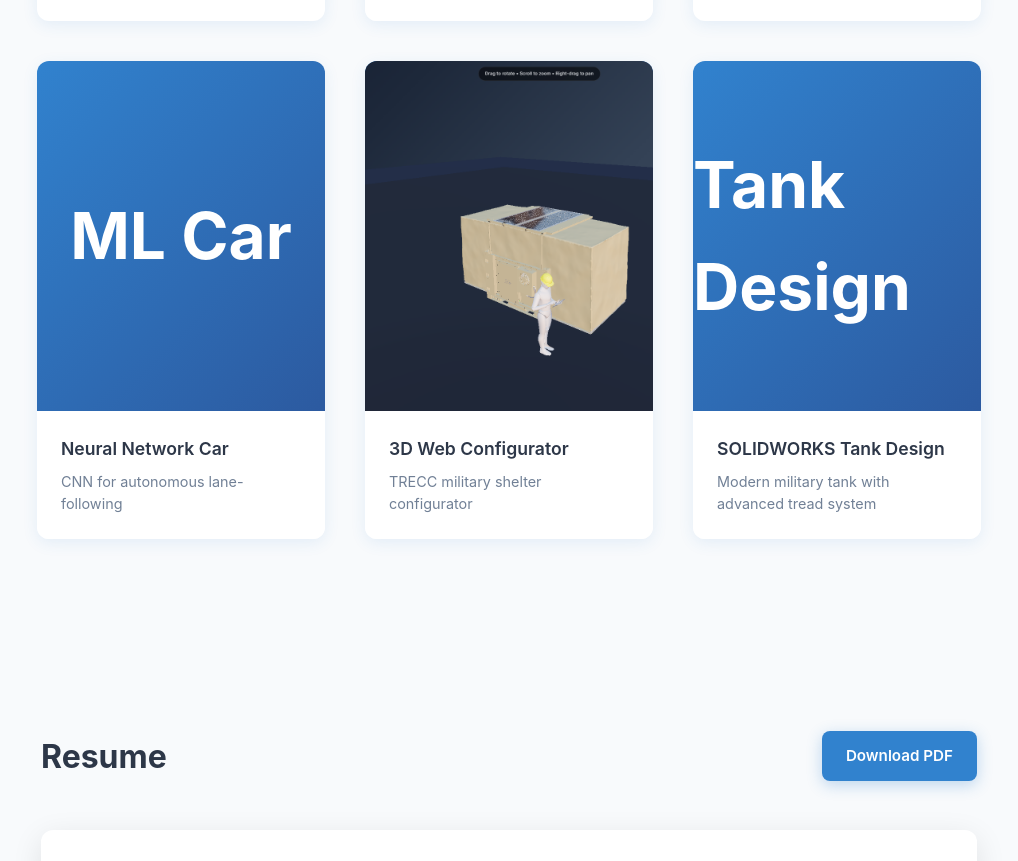
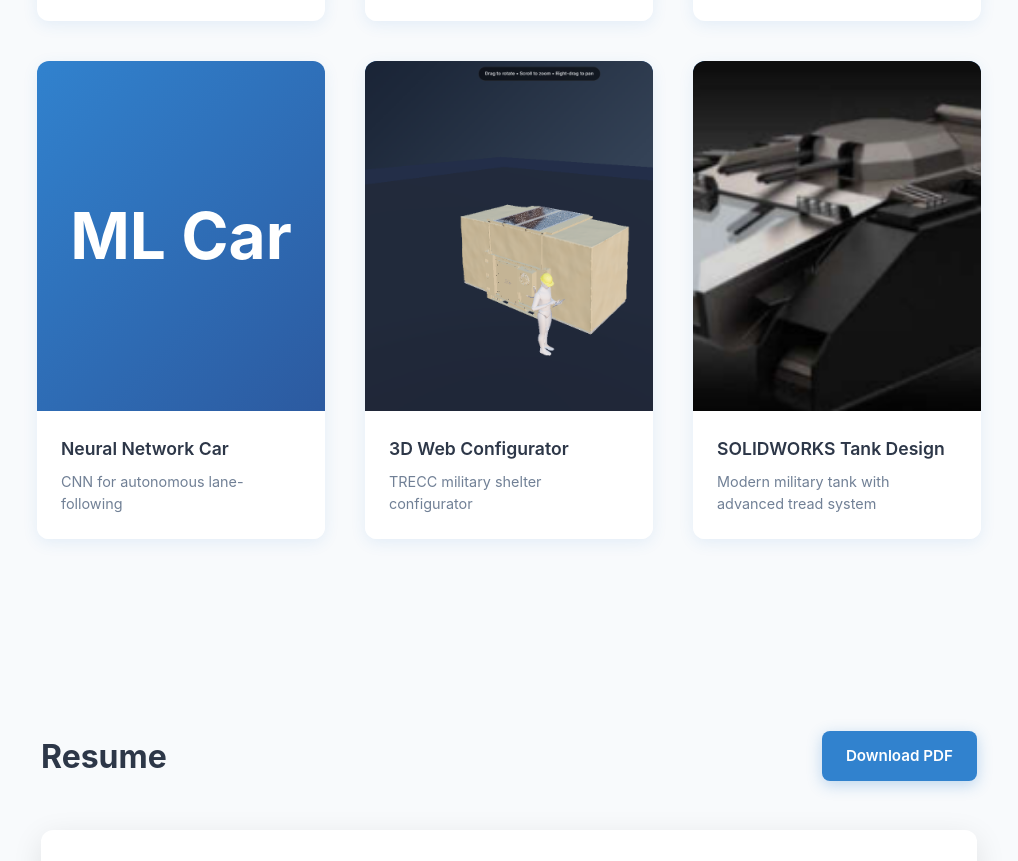
Before and after one commit to acridge3-369/aleksandarcridge, a plain HTML site: page index.html in a window 1280 px wide. Shown: the part 1470-2331 px from the top of the page, without its empty margins (131-1149 px from the left). Drawn offline with Linux system fonts and the light colour scheme.

Commit message:
Add SOLIDWORKS tank design image to project card

```diff
--- a/index.html
+++ b/index.html
@@ -130,7 +130,7 @@
 
                     <div class="project-card" onclick="openModal('project6')">
                         <div class="project-image">
-                            <div class="image-placeholder">Tank Design</div>
+                            <img src="solidworks.png" alt="SOLIDWORKS Tank Design" style="width: 100%; height: 100%; object-fit: cover;">
                         </div>
                         <div class="project-overlay">
                             <h3>SOLIDWORKS Tank Design</h3>
```
